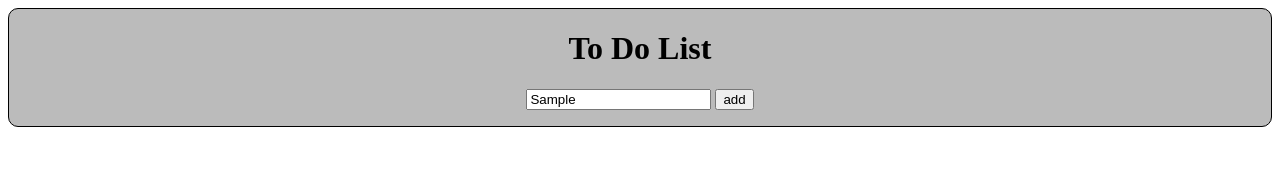
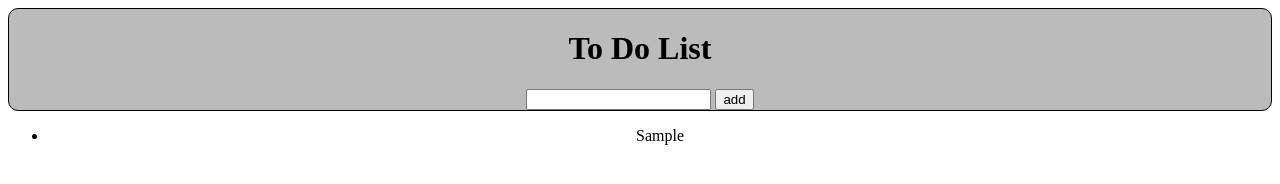
Before and after one commit to nasuunasuu/simple-todo, a plain HTML site: page index.html in a window 1280 px wide. Both pictures are taken after typing "Sample" into the empty fields and a click on the button "add". Drawn offline with Linux system fonts and the light colour scheme.

Commit message:
[add]リストの追加機能

```diff
--- a/index.html
+++ b/index.html
@@ -9,10 +9,11 @@
 <body>
     <div class="container">
         <h1>To Do List</h1>
-        <input>
-        <button>add</button>
-        <ul></ul>
+        <input type="text" id="listInput">
+        <button onclick="addList()">add</button>
+
     </div>
-
+    <ul id="lists"></ul>
+    <script src="script.js"></script>
 </body>
 </html>
--- a/script.js
+++ b/script.js
@@ -0,0 +1,29 @@
+document.addEventListener('DOMContentLoaded',()=>{
+    loadLists()
+})
+
+function addList(){
+    var listInput=document.getElementById('listInput')
+    var listContent=listInput.value.trim()
+
+    if(listContent!==""){
+        var ul=document.getElementById('lists')
+        var li =document.createElement('li')
+
+        li.textContent=listContent
+        ul.appendChild(li)
+        listInput.value=""
+        saveLists()
+    }
+}
+
+function saveLists(){
+    var lists=[];
+    var lis=document.querySelectorAll('#list li')
+    lis.forEach(()=>{
+        lists.push({
+            list:  li.textContent
+        })
+    })
+    localStorage.setItem('lists',JSON.stringify(lists))
+}
```
